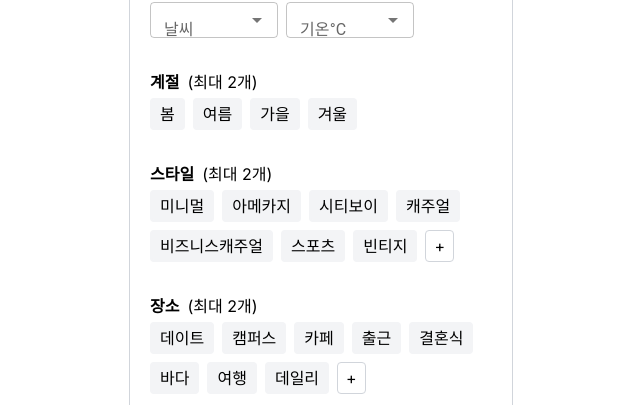
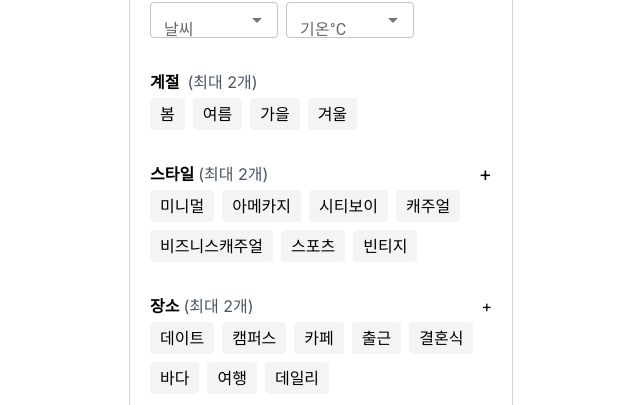
Before and after one commit to 6chenodongja/6che, a Next.js app: page /postform in a window 1280 px wide. Shown: the part 547-952 px from the top of the page, without its empty margins (319-959 px from the left). Built offline with nearby package versions, Linux system fonts and the light colour scheme; no server answers.

Commit message:
fix: 태그 추가 시 첫번째 버튼 선택되는 현상 수정

```diff
--- a/src/app/(providers)/(root)/postform/PostForm.tsx
+++ b/src/app/(providers)/(root)/postform/PostForm.tsx
@@ -387,7 +387,7 @@ const PostFormPage = () => {
         <label className="mb-8">
         <div className='flex items-baseline'>
           <div className="font-semibold">계절</div>
-          <div className='ml-2'>(최대 2개)</div>
+          <div className='ml-2 text-gray-600'>(최대 2개)</div>
           </div>
           <div className="flex flex-wrap gap-2 mt-1">
             {['봄', '여름', '가을', '겨울'].map((season) => (
@@ -408,11 +408,21 @@ const PostFormPage = () => {
           )}
         </label>
 
+{/*input창 사이즈 고정 */}
 {/* 스타일 선택 섹션 */}
 <label className="mb-8">
-          <div className='flex items-baseline'>
+  <div className="flex items-center justify-between">
+    <div className="flex items-baseline">
       <div className="font-semibold">스타일</div>
-          <div className='ml-2'>(최대 2개)</div>
+      <div className="ml-1 text-gray-600">(최대 2개)</div>
+    </div>
+    <button
+      type="button"
+      onClick={() => setShowStyleInput(true)}
+      className="text-xl leading-none bg-transparent border-none cursor-pointer"
+    >
+      +
+    </button>
   </div>
   <div className="flex flex-wrap gap-2 mt-1">
     {styles.map((styleItem) => (
@@ -425,30 +435,17 @@ const PostFormPage = () => {
         {styleItem}
       </button>
     ))}
-            {showStyleInput ? (
+    {showStyleInput && (
       <div className="flex items-center gap-2">
         <input
           type="text"
           value={newStyle}
           onChange={(e) => setNewStyle(e.target.value)}
           className="px-2 py-1 border border-gray-300 rounded"
+          onBlur={handleAddStyle} // 입력 필드에서 포커스가 벗어났을 때 태그 추가
+          autoFocus
         />
-                <button
-                  type="button"
-                  onClick={handleAddStyle}
-                  className="px-2 py-1 bg-gray-200 rounded"
-                >
-                  추가
-                </button>
       </div>
-            ) : (
-              <button
-                type="button"
-                onClick={() => setShowStyleInput(true)}
-                className="px-2 py-0.5 border border-gray-300 rounded"
-              >
-                +
-              </button>
     )}
   </div>
   {styleError && (
@@ -458,23 +455,16 @@ const PostFormPage = () => {
   )}
 </label>
 
+
+
+
         {/* 장소 선택 섹션 */}
 <label className="mb-8">
-        <div className='flex items-baseline'>
+  <div className="flex items-center justify-between">
+    <div className="flex items-baseline">
       <div className="font-semibold">장소</div>
-          <div className='ml-2'>(최대 2개)</div>
+      <div className="ml-1 text-gray-600">(최대 2개)</div>
     </div>
-          <div className="flex flex-wrap gap-2 mt-1">
-            {locationsList.map((location) => (
-              <button
-                key={location}
-                type="button"
-                onClick={() => handleLocationClick(location)}
-                className={buttonClass(locations.includes(location))}
-              >
-                {location}
-              </button>
-            ))}
     {showLocationInput ? (
       <div className="flex items-center gap-2">
         <input
@@ -495,11 +485,24 @@ const PostFormPage = () => {
       <button
         type="button"
         onClick={() => setShowLocationInput(true)}
-                className="px-2 py-0.5 border border-gray-300 rounded"
+        className="text-black bg-transparent"
+        style={{ border: 'none', backgroundColor: 'transparent' }}
       >
         +
       </button>
     )}
+  </div>
+  <div className="flex flex-wrap gap-2 mt-1">
+    {locationsList.map((locationItem) => (
+      <button
+        key={locationItem}
+        type="button"
+        onClick={() => handleLocationClick(locationItem)}
+        className={buttonClass(locations.includes(locationItem))}
+      >
+        {locationItem}
+      </button>
+    ))}
   </div>
   {locationError && (
     <div className="text-red-500 text-sm mt-1">
@@ -508,12 +511,13 @@ const PostFormPage = () => {
   )}
 </label>
 
-        <button
+
+        {/* <button
           type="submit"
           className="bg-gray-950 text-white py-2 rounded mt-8"
         >
           작성 완료
-        </button>
+        </button> */}
       </form>
     </div>
   );
--- a/src/app/(providers)/(root)/postform/components/WeatherDropdown.tsx
+++ b/src/app/(providers)/(root)/postform/components/WeatherDropdown.tsx
@@ -342,9 +342,9 @@ import Autocomplete from "@mui/material/Autocomplete";
 import Image from "next/image";
 
 const weatherIcons = [
-  { value: "/Sunny.png", label: "Sunny", src: "/Sunny.png" },
-  { value: "/Cloudy.png", label: "Cloudy", src: "/Cloudy.png" },
-  { value: "/Ice.png", label: "Ice", src: "/Ice.png" },
+  { value: "/Sunny.png", label: "맑음", src: "/Sunny.png" },
+  { value: "/Cloudy.png", label: "흐림", src: "/Cloudy.png" },
+  { value: "/Ice.png", label: "눈", src: "/Ice.png" },
 ];
 
 const temperatures = [
```
Lines whose indentation alone changed are shown as unchanged.
